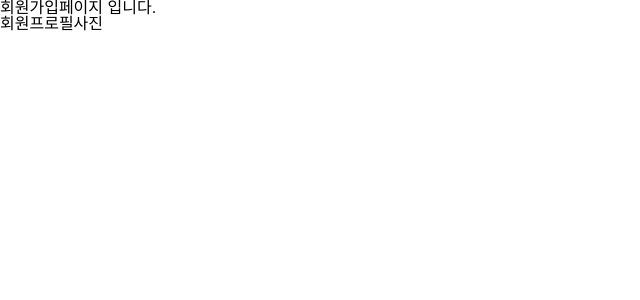
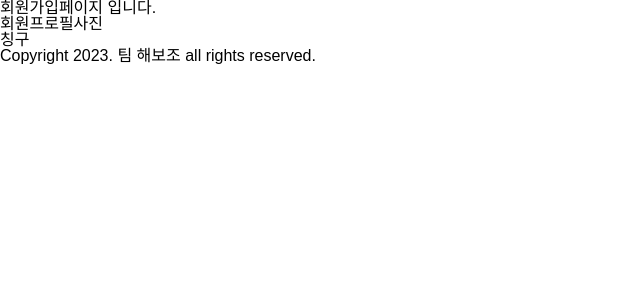
Before and after one commit to DHyeonJ/Compliment, a React (Create React App) app: page /signup in a window 1280 px wide. Shown: the top 300 px of the page, without its empty margins (0-640 px from the left). Built offline with nearby package versions, Linux system fonts and the light colour scheme.

Commit message:
Chore. package.json 수정, eslint rule 수정

```diff
--- a/package.json
+++ b/package.json
@@ -14,7 +14,9 @@
     "@types/node": "^16.7.13",
     "@types/react": "^18.0.0",
     "@types/react-dom": "^18.0.0",
+    "@typescript-eslint/parser": "^6.4.1",
     "eslint": "^8.47.0",
+    "eslint-plugin-react-hooks": "^4.6.0",
     "firebase": "^10.2.0",
     "npm": "^9.8.1",
     "react": "^18.2.0",
@@ -48,7 +50,8 @@
     ]
   },
   "devDependencies": {
-    "@typescript-eslint/eslint-plugin": "^6.1.0",
+    "@typescript-eslint/eslint-plugin": "^6.4.1",
+    "eslint-config-prettier": "^9.0.0",
     "eslint-config-standard-with-typescript": "^38.0.0",
     "eslint-plugin-import": "^2.25.2",
     "eslint-plugin-n": "^15.0.0 || ^16.0.0 ",
--- a/src/index.tsx
+++ b/src/index.tsx
@@ -2,7 +2,6 @@ import React from 'react'
 import ReactDOM from 'react-dom/client'
 import './index.css'
 import App from './App'
-import reportWebVitals from './reportWebVitals'
 import { BrowserRouter } from 'react-router-dom'
 import store from './redux/config/confingStore'
 import { Provider } from 'react-redux'
@@ -15,5 +14,3 @@ root.render(
     </BrowserRouter>
   </Provider>,
 )
-
-reportWebVitals()
--- a/src/reportWebVitals.ts
+++ /dev/null
@@ -1,15 +0,0 @@
-import { ReportHandler } from 'web-vitals';
-
-const reportWebVitals = (onPerfEntry?: ReportHandler) => {
-  if (onPerfEntry && onPerfEntry instanceof Function) {
-    import('web-vitals').then(({ getCLS, getFID, getFCP, getLCP, getTTFB }) => {
-      getCLS(onPerfEntry);
-      getFID(onPerfEntry);
-      getFCP(onPerfEntry);
-      getLCP(onPerfEntry);
-      getTTFB(onPerfEntry);
-    });
-  }
-};
-
-export default reportWebVitals;
--- a/src/shared/Layout.tsx
+++ b/src/shared/Layout.tsx
@@ -3,9 +3,14 @@ import { Outlet } from 'react-router-dom'
 function Layout() {
   return (
     <>
-      <header />
+      <header></header>
       <Outlet />
-      <footer />
+      <footer>
+        <div>
+          <div>칭구</div>
+          <div>Copyright 2023. 팀 해보조 all rights reserved.</div>
+        </div>
+      </footer>
     </>
   )
 }
```
Also changed, not shown: .eslintrc.json, 1 other file (tests, documents, lock files or other folders).
